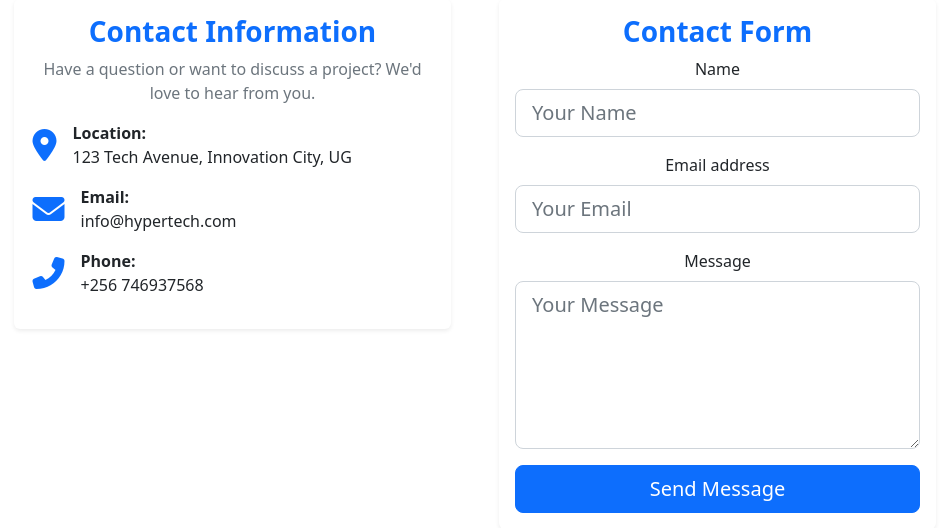
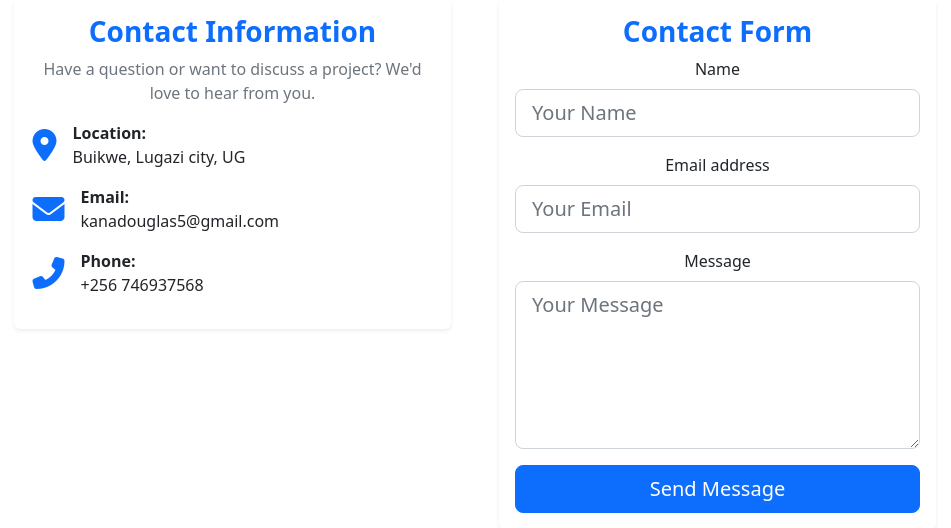
Before and after one commit to kanadouglas123/hypertechnologies_flask, a Flask app: page /about in a window 1280 px wide. Shown: the part 2893-3421 px from the top of the page, without its empty margins (165-1116 px from the left). Run offline with Flask 3, Linux system fonts and the light colour scheme.

Commit message:
Update about.html

```diff
--- a/templates/about.html
+++ b/templates/about.html
@@ -177,14 +177,14 @@
                                     <i class="fas fa-map-marker-alt fa-2x text-primary me-3"></i>
                                     <div>
                                         <strong>Location:</strong>
-                                        <p class="mb-0">123 Tech Avenue, Innovation City, UG</p>
+                                        <p class="mb-0">Buikwe, Lugazi city, UG</p>
                                     </div>
                                 </li>
                                 <li class="d-flex align-items-center mb-3">
                                     <i class="fas fa-envelope fa-2x text-primary me-3"></i>
                                     <div>
                                         <strong>Email:</strong>
-                                        <p class="mb-0">info@hypertech.com</p>
+                                        <p class="mb-0">kanadouglas5@gmail.com</p>
                                     </div>
                                 </li>
                                 <li class="d-flex align-items-center mb-3">
```
